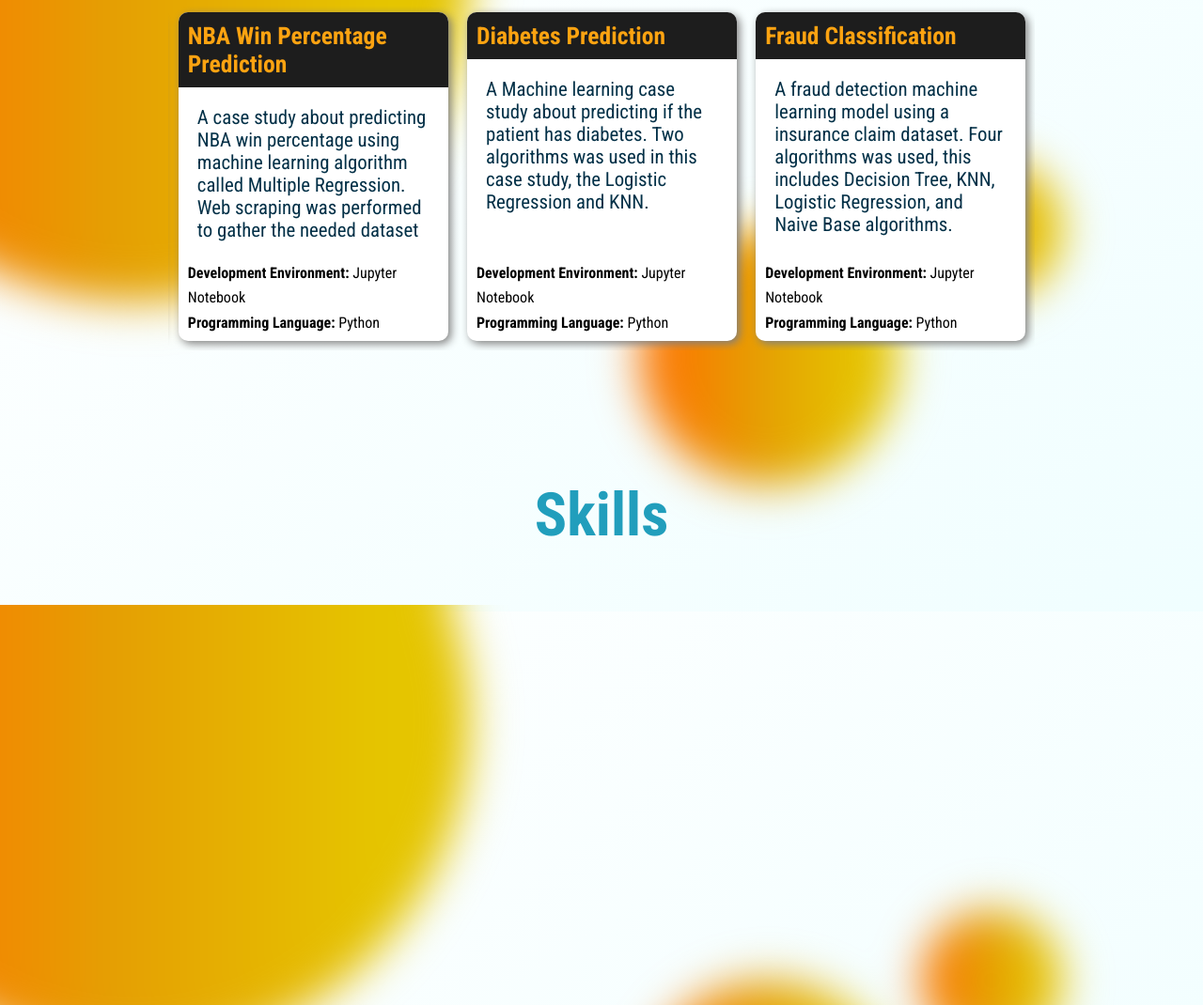
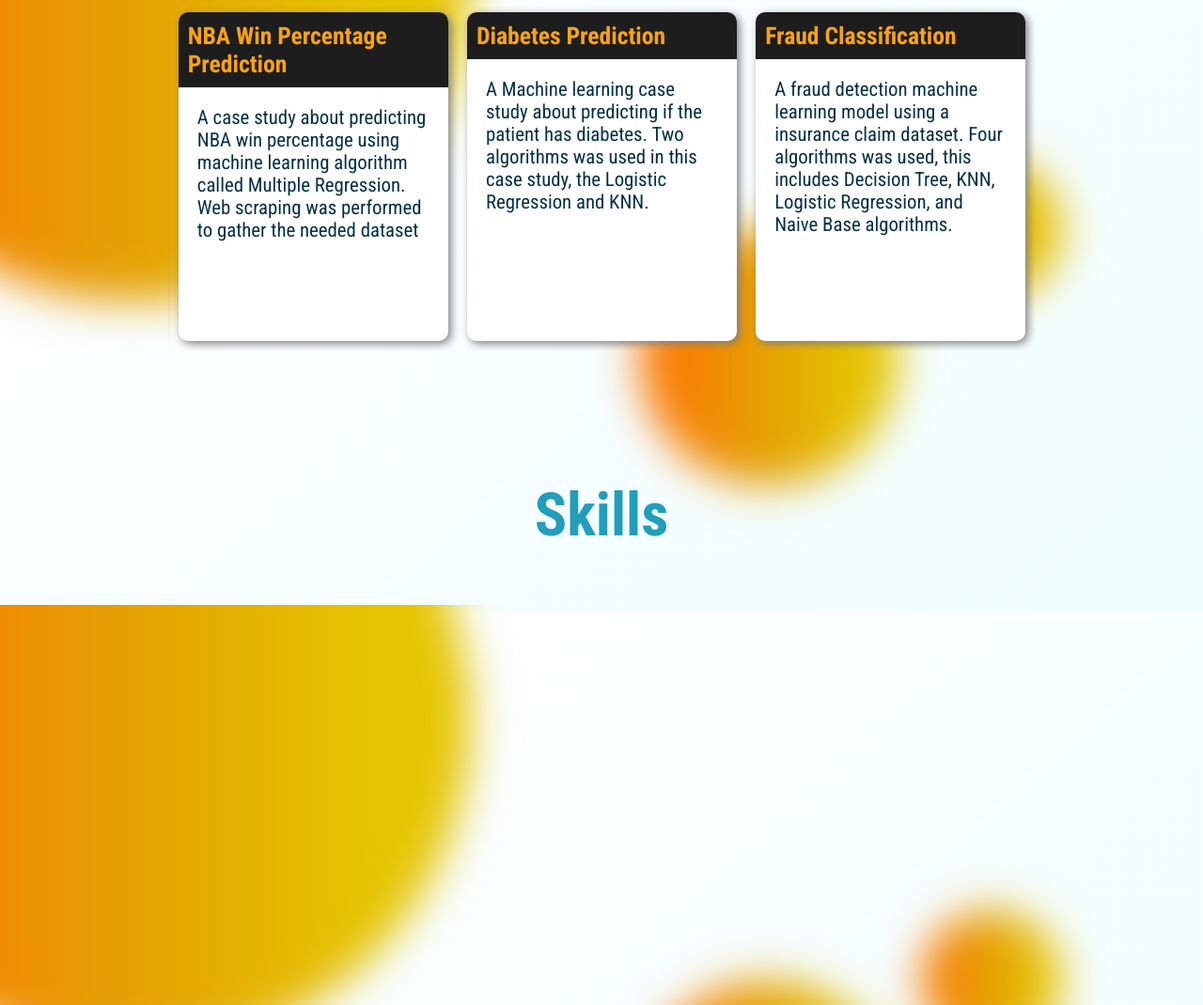
Before and after one commit to JuanMishael/FirstPortfolioJC, a plain HTML site: page index.html in a window 1280 px wide. Shown: the part 1749-2819 px from the top of the page at 94% size. Drawn offline with nearby package versions, Linux system fonts and the light colour scheme.

Commit message:
Removed the ProjectDetail

```diff
--- a/index.html
+++ b/index.html
@@ -78,17 +78,6 @@
                                 A case study about predicting NBA win percentage using machine learning algorithm called Multiple Regression.
                                 Web scraping was performed to gather the needed dataset
                             </div>
-                            <div class="projectDetail">
-                                <sub>
-                                    <b>Development Environment:</b>
-                                    Jupyter Notebook
-                                </sub>
-                                <br>
-                                <sub>
-                                    <b>Programming Language:</b>
-                                    Python
-                                </sub>
-                            </div>
                         </div>
                     </a>
                     <a href="https://github.com/JuanMishael/Diabetes_Prediction_ClassificationML">
@@ -98,17 +87,6 @@
                                 A Machine learning case study about predicting if the patient has diabetes. Two algorithms was used in this case study,
                                 the Logistic Regression and KNN.
                             </div>
-                            <div class="projectDetail">
-                                <sub>
-                                    <b>Development Environment:</b>
-                                    Jupyter Notebook
-                                </sub>
-                                <br>
-                                <sub>
-                                    <b>Programming Language:</b>
-                                    Python
-                                </sub>
-                            </div>
                         </div>
                     </a>
                     <a href="https://github.com/JuanMishael/FraudDetectionUsing4ClassificationML.git">
@@ -117,17 +95,6 @@
                             <div class="detail">
                                 A fraud detection machine learning model using a insurance claim dataset. Four algorithms was used,
                                 this includes Decision Tree, KNN, Logistic Regression, and Naive Base algorithms.
-                            </div>
-                            <div class="projectDetail">
-                                <sub>
-                                    <b>Development Environment:</b>
-                                    Jupyter Notebook
-                                </sub>
-                                <br>
-                                <sub>
-                                    <b>Programming Language:</b>
-                                    Python
-                                </sub>
                             </div>
                         </div>
                     </a>
--- a/style.css
+++ b/style.css
@@ -223,14 +223,7 @@ header{
   font-size: 1.3em;
   color: #023047;
 }
-.projectDetail{
-  color: #000000;
-  font-size: 1.2em;
-  position:absolute;
-  left: 20px;
-  bottom: 20px;
 
-}
 /* skills */
 .skillsWrapper{
   padding: 5%;
```
